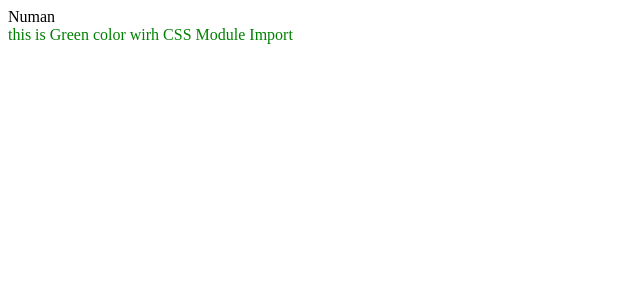
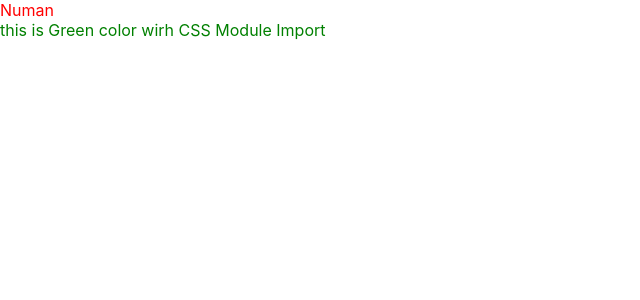
Before and after one commit to num-js/Learning-Next.js-with-TS, a Next.js app: page / in a window 1280 px wide. Shown: the top 300 px of the page, without its empty margins (0-640 px from the left). Built offline with nearby package versions, Linux system fonts and the light colour scheme.

Commit message:
Adding Global CSS

```diff
--- a/package.json
+++ b/package.json
@@ -15,6 +15,7 @@
   "devDependencies": {
     "@types/node": "^14.14.37",
     "@types/react": "^17.0.3",
+    "saas": "^1.0.0",
     "typescript": "^4.2.3"
   }
 }
--- a/pages/_app.tsx
+++ b/pages/_app.tsx
@@ -1,3 +1,5 @@
+import './global.scss';
+
 const ApnaApp = ({ Component, pageProps }) => {
     return <Component {...pageProps} />
 }
--- /dev/null
+++ b/pages/global.scss
@@ -0,0 +1,15 @@
+html,
+body {
+    padding: 0;
+    margin : 0;
+    font-family: -apple-system, BlinkMacSystemFont, Segoe UI, Roboto, Oxygen,
+        Ubuntu, Cantarell, Fira Sans, Droid Sans, Helvetica Neue, sans-serif;
+}
+
+* {
+    box-sizing: border-box;
+}
+
+.title {
+    color: red;
+}
```
Also changed, not shown: 1 other file (tests, documents, lock files or other folders).
